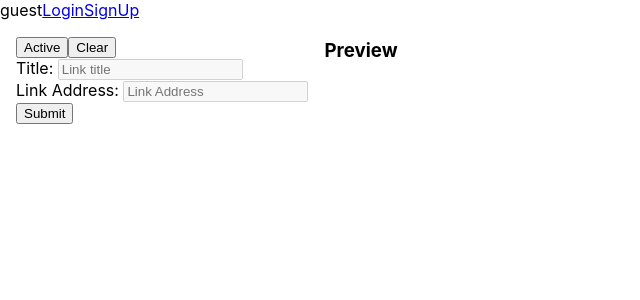
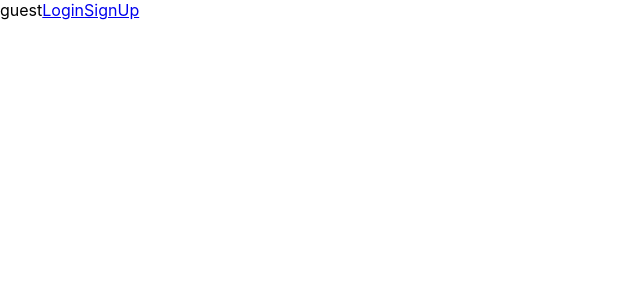
Before and after one commit to teamilink/client, a React (Create React App) app: page /dashboard in a window 1280 px wide. Shown: the top 300 px of the page, without its empty margins (0-640 px from the left). Built offline with nearby package versions, Linux system fonts and the light colour scheme.

Commit message:
resets codes

```diff
--- a/src/components/DashboardPage.js
+++ b/src/components/DashboardPage.js
@@ -1,35 +1,9 @@
-import React, { useEffect, useState } from "react";
+import React, { useState } from "react";
 import LinkFormList from "./LinkFormList";
 import Preview from "./Preview";
 import { LinkContext } from "../utils/LinkContext";
 import LinkForm from "./LinkForm";
 
-const DashboardPage = () => {
-  const initialFormState = [
-    {
-      title: "",
-      linkAddress: "",
-    },
-  ];
-
-  const [formData, setFormData] = useState(initialFormState);
-
-  // useEffect(() => {
-  //   const baseUrl = "http://localhost:4000/dashboard";
-  //   fetch(baseUrl)
-  //     .then((response) => response.json())
-  //     .then((data) => console.log(data))
-  //     .catch((err) => console.log(err));
-  // }, []);
-
-  return (
-    <LinkContext.Provider value={{ formData, setFormData, initialFormState }}>
-      <section className="wrapper" style={{ display: "flex" }}>
-        <LinkFormList />
-        <Preview />
-      </section>
-    </LinkContext.Provider>
-  );
-};
+const DashboardPage = () => {};
 
 export default DashboardPage;
--- a/src/components/LinkForm.js
+++ b/src/components/LinkForm.js
@@ -1,74 +1,5 @@
 import React, { useState } from "react";
-import { useGlobalState } from "../utils/LinkContext";
 
-const LinkForm = () => {
-  const { formData, setFormData } = useGlobalState();
-  const { title, linkAddress } = formData;
-
-  const [switchBtn, setSwitchBtn] = useState(false);
-
-  // toggle the switch
-  const handleSwitchBtn = () => {
-    setSwitchBtn(!switchBtn);
-  };
-
-  const clearForm = () => {
-    setFormData({ title: "", linkAddress: "" });
-  };
-
-  const handleChange = (e) => {
-    setFormData({
-      ...formData,
-      [e.target.name]: e.target.value,
-    });
-  };
-
-  const handleSubmit = (e) => {
-    console.log("submitted");
-    e.preventDefault();
-    clearForm();
-  };
-
-  return (
-    <div style={{ padding: "1rem" }} id="link-input">
-      <button onClick={handleSwitchBtn}>
-        {switchBtn ? "Inactive" : "Active"}
-      </button>
-      <button onClick={clearForm}>Clear</button>
-      <form onSubmit={handleSubmit} className="link-form">
-        <div>
-          <label htmlFor="title">Title: </label>
-          <input
-            type="text"
-            name="title"
-            id="title"
-            placeholder={title ? title : "Link title"}
-            value={title}
-            onChange={handleChange}
-            required
-            disabled={switchBtn ? false : true}
-          />
-        </div>
-        <div>
-          <label htmlFor="linkAddress">Link Address: </label>
-          <input
-            type="text"
-            name="linkAddress"
-            id="linkAddress"
-            // defaultValue="https://"
-            placeholder="Link Address"
-            value={linkAddress}
-            onChange={handleChange}
-            required
-            disabled={switchBtn ? false : true}
-          />
-        </div>
-        <div>
-          <input type="submit" />
-        </div>
-      </form>
-    </div>
-  );
-};
+const LinkForm = () => {};
 
 export default LinkForm;
--- a/src/components/LinkFormList.js
+++ b/src/components/LinkFormList.js
@@ -1,12 +1,6 @@
 import React from "react";
 import LinkForm from "./LinkForm";
 
-const LinkFormList = () => {
-  return (
-    <div className="link-form-lisk">
-      <LinkForm />
-    </div>
-  );
-};
+const LinkFormList = () => {};
 
 export default LinkFormList;
--- a/src/components/Preview.js
+++ b/src/components/Preview.js
@@ -1,31 +1,5 @@
 import React, { useState } from "react";
-import { useGlobalState } from "../utils/LinkContext";
 
-const Preview = () => {
-  const { formData } = useGlobalState();
-  const [loading, setLoading] = useState(false);
-
-  const savedData = () => {
-    // if the input data is successfully saved
-    setLoading(!loading);
-  };
-
-  return (
-    <section>
-      <h1>Preview</h1>
-      {loading && "loading..."}
-      <div>
-        <a
-          href={formData.linkAddress}
-          target="_blank"
-          rel="noopener noreferrer"
-        >
-          {formData.title}
-          {/* {formData.map((data) => data.title)} */}
-        </a>
-      </div>
-    </section>
-  );
-};
+const Preview = () => {};
 
 export default Preview;
```
